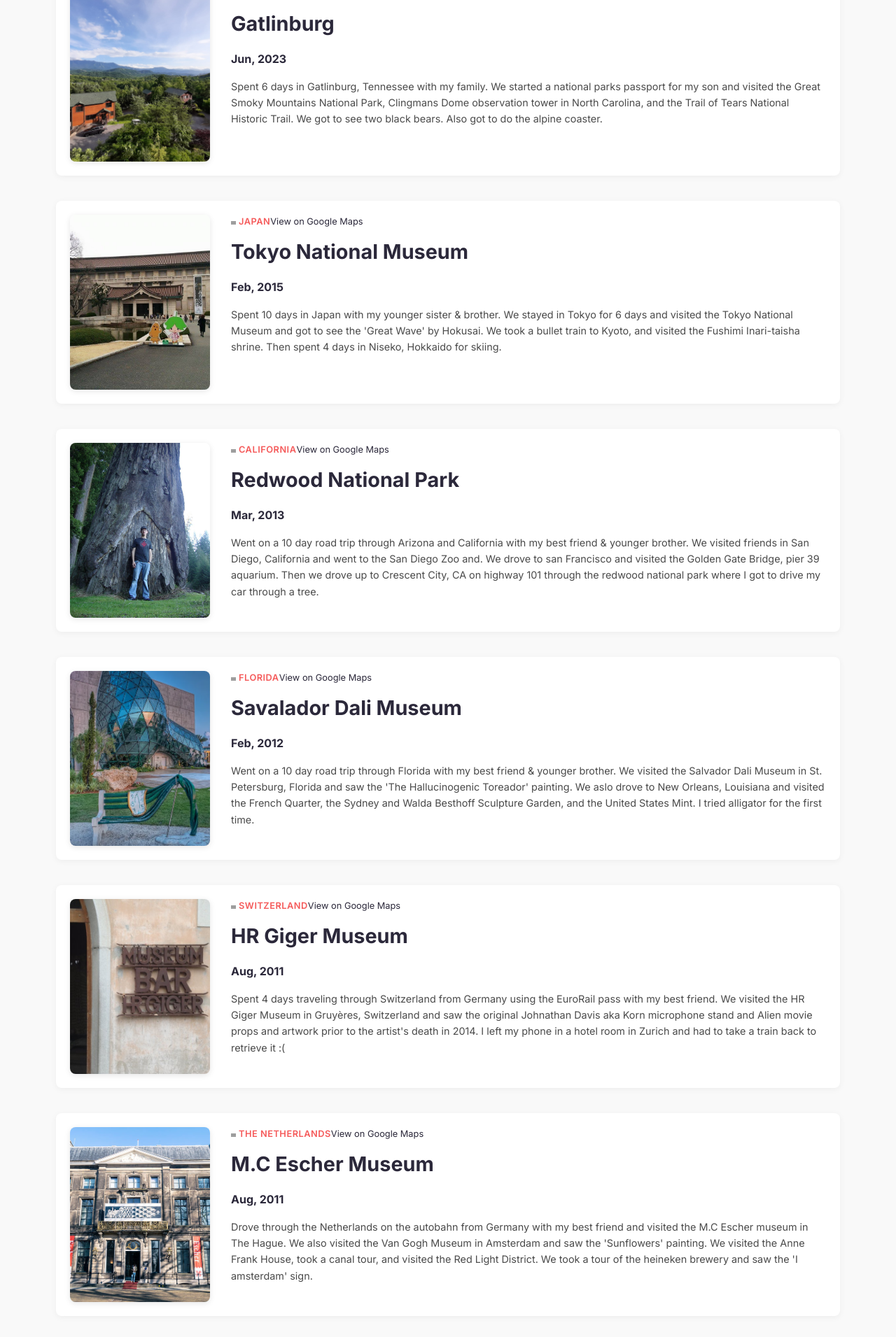
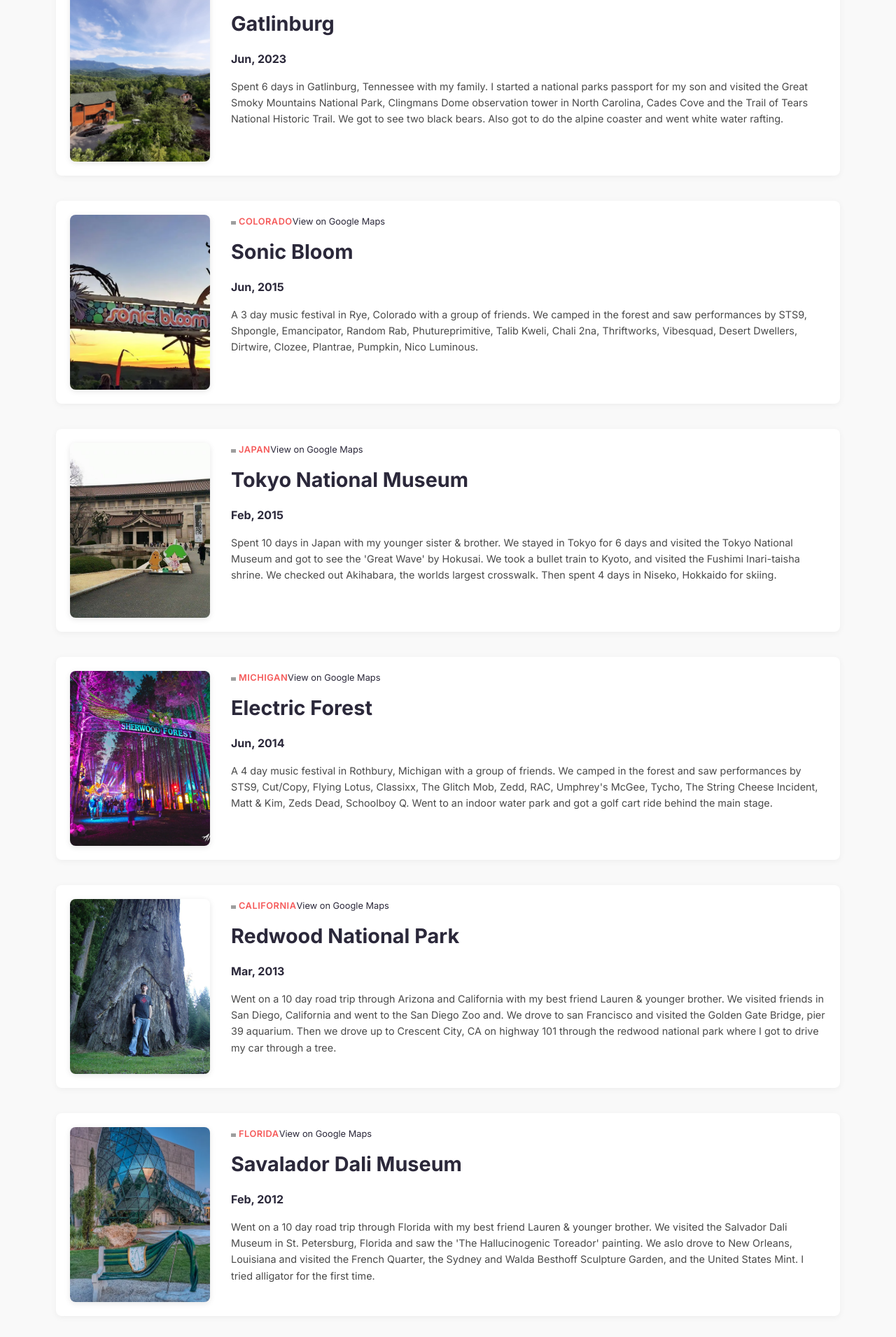
Before and after one commit to kvothe1387/Travel-Journal, a React (Vite) app: page / in a window 1280 px wide. Shown: the part 149-2060 px from the top of the page at 70% size. Built offline with nearby package versions, Linux system fonts and the light colour scheme; grey boxes are pictures that could not be loaded.

Commit message:
added more travels

```diff
--- a/index.html
+++ b/index.html
@@ -4,12 +4,12 @@
   <link rel="preconnect" href="https://fonts.googleapis.com">
   <link rel="preconnect" href="https://fonts.gstatic.com" crossorigin>
   <link href="https://fonts.googleapis.com/css2?family=Inter:wght@100..900&display=swap" rel="stylesheet">
-  <link rel="stylesheet" href="/src/index.css">
+  <link rel="stylesheet" href="./src/index.css">
 </head>
 
 <body>
   <div id="root"></div>
-  <script src="/src/main.jsx" type="module"></script>
+  <script src="./src/main.jsx" type="module"></script>
 </body>
 
 </html>
--- a/src/data.js
+++ b/src/data.js
@@ -10,10 +10,22 @@
     country: "Tennesssee",
     googleMapsLink: "https://maps.app.goo.gl/5BQBeLLtcPbBjYPf8",
     dates: "Jun, 2023",
-    text: "Spent 6 days in Gatlinburg, Tennessee with my family. We started a national parks passport for my son and visited the Great Smoky Mountains National Park, Clingmans Dome observation tower in North Carolina, and the Trail of Tears National Historic Trail. We got to see two black bears. Also got to do the alpine coaster."
+    text: "Spent 6 days in Gatlinburg, Tennessee with my family. I started a national parks passport for my son and visited the Great Smoky Mountains National Park, Clingmans Dome observation tower in North Carolina, Cades Cove and the Trail of Tears National Historic Trail. We got to see two black bears. Also got to do the alpine coaster and went white water rafting."
   },
   {
     id: 2,
+    img: {
+      src: "./src/assets/sonicbloom.png",
+      alt: "Sonic Bloom"
+    },
+    title: "Sonic Bloom",
+    country: "Colorado",
+    googleMapsLink: "https://maps.app.goo.gl/BTZ5gYK9Uzdh9ER88",
+    dates: "Jun, 2015",
+    text: "A 3 day music festival in Rye, Colorado with a group of friends. We camped in the forest and saw performances by STS9, Shpongle, Emancipator, Random Rab, Phutureprimitive, Talib Kweli, Chali 2na, Thriftworks, Vibesquad, Desert Dwellers, Dirtwire, Clozee, Plantrae, Pumpkin, Nico Luminous."
+  },
+  {
+    id: 3,
     img: {
       src: "./src/assets/japan.png",
       alt: "Tokyo national museum"
@@ -22,10 +34,22 @@
     country: "Japan",
     googleMapsLink: "https://maps.app.goo.gl/uULAkLqBqfzmHkSM7",
     dates: "Feb, 2015",
-    text: "Spent 10 days in Japan with my younger sister & brother. We stayed in Tokyo for 6 days and visited the Tokyo National Museum and got to see the 'Great Wave' by Hokusai. We took a bullet train to Kyoto, and visited the Fushimi Inari-taisha shrine. Then spent 4 days in Niseko, Hokkaido for skiing."
+    text: "Spent 10 days in Japan with my younger sister & brother. We stayed in Tokyo for 6 days and visited the Tokyo National Museum and got to see the 'Great Wave' by Hokusai. We took a bullet train to Kyoto, and visited the Fushimi Inari-taisha shrine. We checked out Akihabara, the worlds largest crosswalk. Then spent 4 days in Niseko, Hokkaido for skiing."
   },
   {
-    id: 3,
+    id: 4,
+    img: {
+      src: "./src/assets/electricF.png",
+      alt: "Electric Forest"
+    },
+    title: "Electric Forest",
+    country: "Michigan",
+    googleMapsLink: "https://maps.app.goo.gl/f4QFyFVKvKXFghYS9",
+    dates: "Jun, 2014",
+    text: "A 4 day music festival in Rothbury, Michigan with a group of friends. We camped in the forest and saw performances by STS9, Cut/Copy, Flying Lotus, Classixx, The Glitch Mob, Zedd, RAC, Umphrey's McGee, Tycho, The String Cheese Incident, Matt & Kim, Zeds Dead, Schoolboy Q. Went to an indoor water park and got a golf cart ride behind the main stage."
+  },
+  {
+    id: 5,
     img: {
       src: "./src/assets/redwood.png",
       alt: "Redwood National Park"
@@ -34,10 +58,10 @@
     country: "California",
     googleMapsLink: "https://maps.app.goo.gl/gP3rE2cdbE3fW8Ta9",
     dates: "Mar, 2013",
-    text: "Went on a 10 day road trip through Arizona and California with my best friend & younger brother. We visited friends in San Diego, California and went to the San Diego Zoo and. We drove to san Francisco and visited the Golden Gate Bridge, pier 39 aquarium. Then we drove up to Crescent City, CA on highway 101 through the redwood national park where I got to drive my car through a tree."
+    text: "Went on a 10 day road trip through Arizona and California with my best friend Lauren & younger brother. We visited friends in San Diego, California and went to the San Diego Zoo and. We drove to san Francisco and visited the Golden Gate Bridge, pier 39 aquarium. Then we drove up to Crescent City, CA on highway 101 through the redwood national park where I got to drive my car through a tree."
   },
   {
-    id: 4,
+    id: 6,
     img: {
       src: "./src/assets/dali.png",
       alt: "Salvador Dali Museum"
@@ -46,10 +70,10 @@
     country: "Florida",
     googleMapsLink: "https://maps.app.goo.gl/HuxAFhMSzsrV9sHK6",
     dates: "Feb, 2012",
-    text: "Went on a 10 day road trip through Florida with my best friend & younger brother. We visited the Salvador Dali Museum in St. Petersburg, Florida and saw the 'The Hallucinogenic Toreador' painting. We aslo drove to New Orleans, Louisiana and visited the French Quarter, the Sydney and Walda Besthoff Sculpture Garden, and the United States Mint. I tried alligator for the first time."
+    text: "Went on a 10 day road trip through Florida with my best friend Lauren & younger brother. We visited the Salvador Dali Museum in St. Petersburg, Florida and saw the 'The Hallucinogenic Toreador' painting. We aslo drove to New Orleans, Louisiana and visited the French Quarter, the Sydney and Walda Besthoff Sculpture Garden, and the United States Mint. I tried alligator for the first time."
   },
   {
-    id: 5,
+    id: 7,
     img: {
       src: "./src/assets/giger.png",
       alt: "HR Giger Museum"
@@ -58,10 +82,10 @@
     country: "Switzerland",
     googleMapsLink: "https://maps.app.goo.gl/heidR1D9gcE2cT3d6",
     dates: " Aug, 2011",
-    text: "Spent 4 days traveling through Switzerland from Germany using the EuroRail pass with my best friend. We visited the HR Giger Museum in Gruyères, Switzerland and saw the original Johnathan Davis aka Korn microphone stand and Alien movie props and artwork prior to the artist's death in 2014. I left my phone in a hotel room in Zurich and had to take a train back to retrieve it :("
+    text: "Spent 4 days traveling through Switzerland from Germany using the EuroRail pass with my best friend Lauren. We visited the HR Giger Museum in Gruyères, Switzerland and saw the original Johnathan Davis aka Korn microphone stand and Alien movie props and artwork prior to the artist's death in 2014. I left my phone in a hotel room in Zurich and had to take a train back to retrieve it :("
   },
   {
-    id: 6,
+    id: 8,
     img: {
       src: "./src/assets/escher.png",
       alt: "M.C Escher museum"
@@ -70,6 +94,6 @@
     country: "The Netherlands",
     googleMapsLink: "https://maps.app.goo.gl/qRhKWgPG83Vpjxah7",
     dates: "Aug, 2011",
-    text: "Drove through the Netherlands on the autobahn from Germany with my best friend and visited the M.C Escher museum in The Hague. We also visited the Van Gogh Museum in Amsterdam and saw the 'Sunflowers' painting. We visited the Anne Frank House, took a canal tour, and visited the Red Light District. We took a tour of the heineken brewery and saw the 'I amsterdam' sign."
+    text: "Drove through the Netherlands on the autobahn from Germany with my best friend Lauren and visited the M.C Escher museum in The Hague. We also visited the Van Gogh Museum in Amsterdam and saw the 'Sunflowers' painting. We visited the Anne Frank House, took a canal tour, and visited the Red Light District. We took a tour of the heineken brewery and saw the 'I amsterdam' sign."
   }
 ]
```
Also changed, not shown: src/main.jsx (+1 -10 lines), src/assets/electricF.png (added), src/assets/sonicbloom.png (added).
